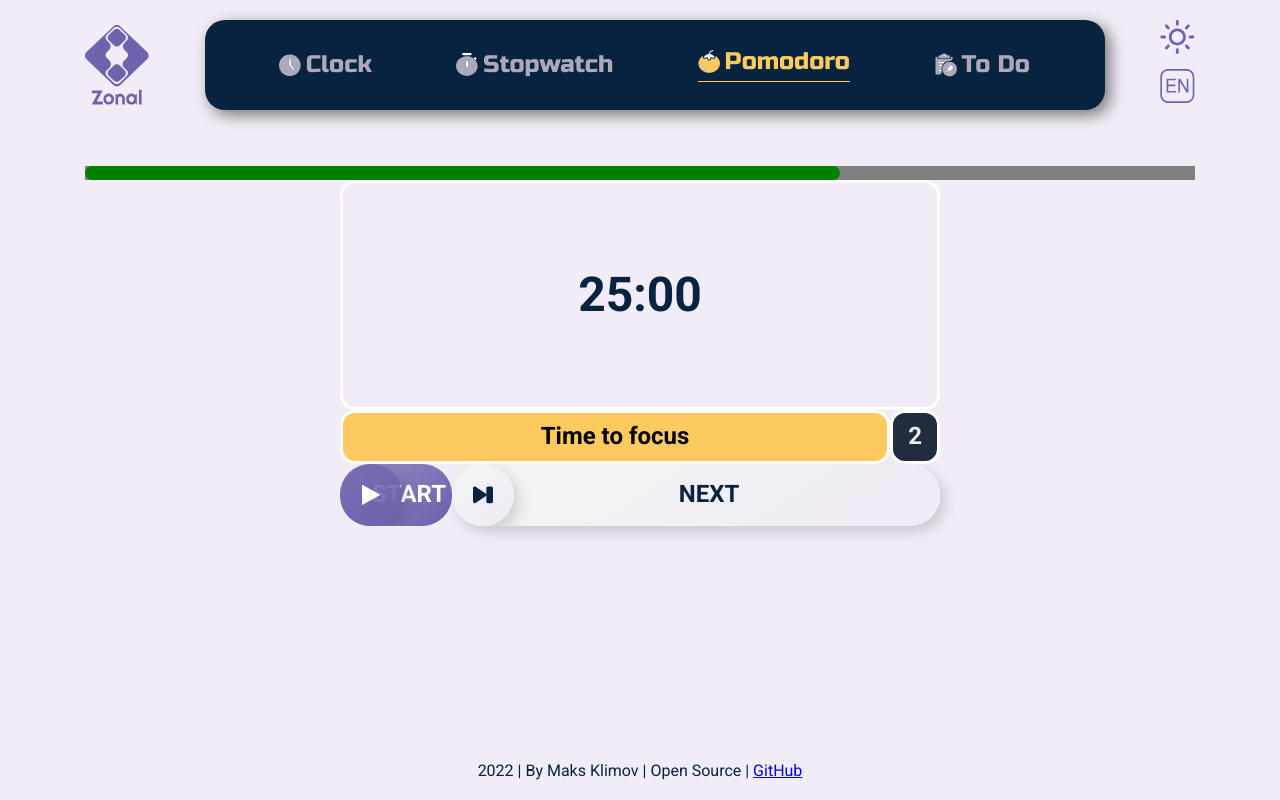
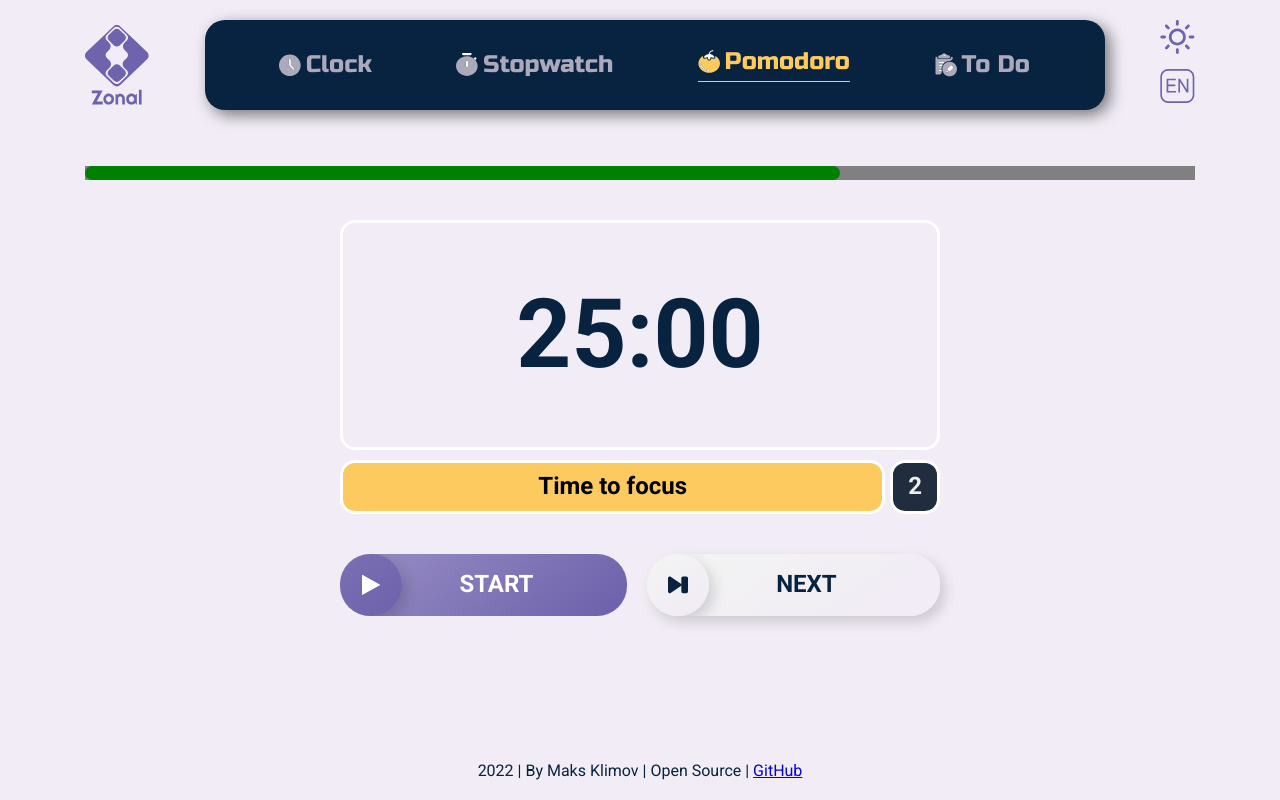
Before and after one commit to MaksEpifanov/zonal, a React (Create React App) app: page /pomodoro in a window 1280 px wide. Built offline with nearby package versions, Linux system fonts and the light colour scheme.

Commit message:
fix styles for pomodoro page

```diff
--- a/src/pages/pomodoro/PomodoroPage.module.scss
+++ b/src/pages/pomodoro/PomodoroPage.module.scss
@@ -3,6 +3,10 @@
   flex-direction: column;
   justify-content: flex-start;
   align-items: center;
+
+  &>*:not(:last-child) {
+    margin-bottom: 40px;
+  }
 
   .progress {
     width: 100%;
@@ -27,12 +31,13 @@
     max-width: 600px;
     max-height: 600px;
 
-
     display: flex;
     flex-direction: column;
 
     &>*:first-child {
       height: 230px;
+      font-size: var(--text-xl);
+      margin-bottom: 10px;
     }
 
     &__sub {
@@ -40,6 +45,7 @@
       height: 54px;
 
       &>*:last-child {
+        margin-left: 5px;
         width: 54px;
         font-size: var(--text-base-size);
         background-color: #212D3F;
@@ -55,22 +61,23 @@
     display: flex;
     justify-content: center;
 
-    &__mainBtn {}
+    &__mainBtn {
+      width: 100%;
+      margin-right: 20px;
+    }
   }
 }
 
 @media only screen and (max-width: 768px) {
   .PomodoroPage {
     .controls {
-
-      min-width: 0;
-
       position: absolute;
       bottom: 140px;
 
       z-index: 13;
 
       &__mainBtn {
+        width: auto;
         position: fixed;
         bottom: calc(90px - 37px);
         left: calc(50% - 37px);
```
